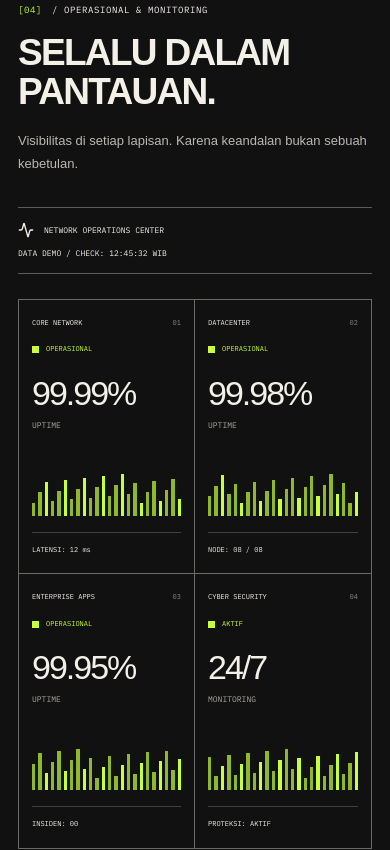
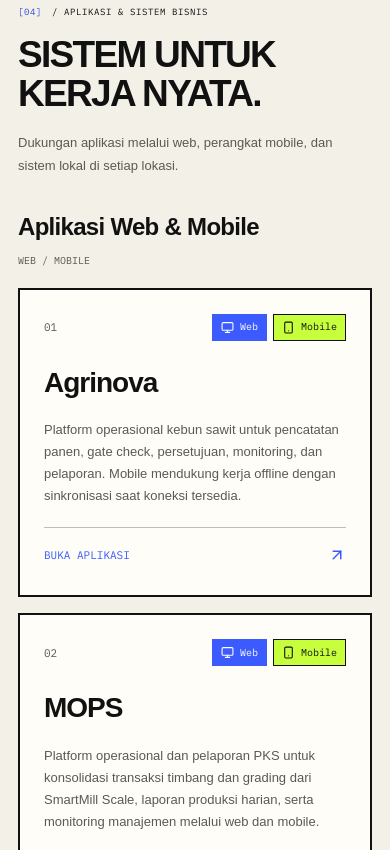
Before and after one commit to sardacarsih/direktorat-it, a SvelteKit app: page / in a window 390 px wide. Shown: the part 5880-6730 px from the top of the page. Built offline with nearby package versions, Linux system fonts and the light colour scheme.

Commit message:
feat: tampilkan aplikasi web mobile dan sistem lokal

```diff
--- a/src/app.css
+++ b/src/app.css
@@ -1037,6 +1037,159 @@ h2 {
 }
 .tech-tag:nth-child(4n + 2) {
 	background: var(--cream);
+}
+.applications-section {
+	border-top: var(--line);
+	background: var(--cream);
+}
+.application-group + .application-group {
+	margin-top: 48px;
+}
+.application-group-heading {
+	display: flex;
+	align-items: center;
+	justify-content: space-between;
+	gap: 16px;
+	margin-bottom: 20px;
+}
+.application-group-heading h3 {
+	font-size: 24px;
+	font-weight: 600;
+	letter-spacing: -0.7px;
+}
+.application-group-heading > span {
+	font-size: 10px;
+	color: #5b5953;
+}
+.applications-grid {
+	display: grid;
+	grid-template-columns: repeat(3, minmax(0, 1fr));
+	gap: 16px;
+}
+.application-card {
+	display: flex;
+	flex-direction: column;
+	align-items: flex-start;
+	min-width: 0;
+	padding: 24px;
+	border: var(--line);
+	background: #fffdf7;
+}
+.application-card-top {
+	display: flex;
+	align-items: center;
+	justify-content: space-between;
+	gap: 12px;
+	width: 100%;
+}
+.application-index {
+	font-size: 11px;
+	color: #5b5953;
+}
+.application-platforms {
+	display: flex;
+	flex-wrap: wrap;
+	gap: 6px;
+}
+.application-badge {
+	display: inline-flex;
+	align-items: center;
+	gap: 6px;
+	padding: 6px 8px;
+	border: 1px solid var(--blue);
+	background: var(--blue);
+	color: #fff;
+	font-size: 10px;
+	line-height: 1.2;
+}
+.application-badge.mobile {
+	border-color: var(--ink);
+	background: var(--lime);
+	color: var(--ink);
+}
+.application-badge.local {
+	border-color: var(--ink);
+	background: var(--ink);
+}
+.application-card h4 {
+	margin: 26px 0 20px;
+	font-size: 28px;
+	font-weight: 600;
+	line-height: 1.15;
+	letter-spacing: -1px;
+	overflow-wrap: anywhere;
+}
+.application-link {
+	display: flex;
+	align-items: center;
+	justify-content: space-between;
+	gap: 16px;
+	width: 100%;
+	min-height: 44px;
+	margin-top: auto;
+	border-top: 1px solid #1114;
+	padding-top: 10px;
+	font-size: 11px;
+	color: var(--blue);
+}
+.application-link:hover {
+	text-decoration: underline;
+	text-underline-offset: 4px;
+}
+.application-access {
+	display: flex;
+	align-items: center;
+	width: 100%;
+	min-height: 44px;
+	margin-top: auto;
+	border-top: 1px solid #1114;
+	padding-top: 10px;
+	font-size: 10px;
+	color: #5b5953;
+}
+.local-applications-grid {
+	grid-template-columns: repeat(5, minmax(0, 1fr));
+}
+.local-application-card {
+	background: #e9e6dd;
+	padding: 20px;
+}
+.local-application-card h4 {
+	font-size: 23px;
+}
+.application-description {
+	margin-bottom: 20px;
+	font-size: 13px;
+	line-height: 1.7;
+	color: #5b5953;
+}
+.application-coverage {
+	display: flex;
+	align-items: center;
+	gap: 7px;
+	margin-top: auto;
+	font-size: 13px;
+	color: #5b5953;
+}
+@media (max-width: 1200px) {
+	.local-applications-grid {
+		grid-template-columns: repeat(3, minmax(0, 1fr));
+	}
+}
+@media (max-width: 960px) {
+	.applications-grid {
+		grid-template-columns: repeat(2, minmax(0, 1fr));
+	}
+}
+@media (max-width: 600px) {
+	.applications-grid {
+		grid-template-columns: minmax(0, 1fr);
+	}
+	.application-group-heading {
+		align-items: flex-start;
+		flex-direction: column;
+		gap: 8px;
+	}
 }
 .initiatives-section {
 	border-top: var(--line);
--- /dev/null
+++ b/src/lib/components/BusinessApplications.svelte
@@ -0,0 +1,81 @@
+<script lang="ts">
+	import { ArrowUpRight, Monitor, Smartphone, MapPin } from '@lucide/svelte';
+	import { businessApplications, localApplications } from '$lib/content';
+	import SectionHeading from './SectionHeading.svelte';
+</script>
+
+<section id="aplikasi" class="applications-section section-space">
+	<div class="section-shell">
+		<SectionHeading
+			number="04"
+			label="APLIKASI & SISTEM BISNIS"
+			title="SISTEM UNTUK KERJA NYATA."
+			text="Dukungan aplikasi melalui web, perangkat mobile, dan sistem lokal di setiap lokasi."
+		/>
+		<div class="application-group" aria-labelledby="digital-apps-title">
+			<div class="application-group-heading">
+				<h3 id="digital-apps-title">Aplikasi Web & Mobile</h3>
+				<span class="mono">WEB / MOBILE</span>
+			</div>
+			<div class="applications-grid">
+				{#each businessApplications as app, index}
+					<article class="application-card">
+						<div class="application-card-top">
+							<span class="application-index mono">{String(index + 1).padStart(2, '0')}</span>
+							<div class="application-platforms">
+								{#each app.platforms as platform}
+									<span class="application-badge mono" class:mobile={platform === 'Mobile'}>
+										{#if platform === 'Web'}<Monitor
+												size={13}
+												aria-hidden="true"
+											/>{:else}<Smartphone size={13} aria-hidden="true" />{/if}
+										{platform}
+									</span>
+								{/each}
+							</div>
+						</div>
+						<h4>{app.name}</h4>
+						{#if app.description}
+							<p class="application-description">{app.description}</p>
+						{/if}
+						{#if app.url}
+							<a
+								class="application-link mono"
+								href={app.url}
+								target="_blank"
+								rel="noopener noreferrer"
+								aria-label={`Buka aplikasi ${app.name} (tab baru)`}
+							>
+								BUKA APLIKASI <ArrowUpRight size={18} aria-hidden="true" />
+							</a>
+						{:else}
+							<p class="application-access mono">AKSES MELALUI MOBILE APP</p>
+						{/if}
+					</article>
+				{/each}
+			</div>
+		</div>
+		<div class="application-group" aria-labelledby="local-apps-title">
+			<div class="application-group-heading">
+				<h3 id="local-apps-title">Aplikasi Lokal per Lokasi</h3>
+				<span class="mono">LOKASI / PKS</span>
+			</div>
+			<div class="applications-grid local-applications-grid">
+				{#each localApplications as app}
+					<article class="application-card local-application-card">
+						<span class="application-badge local mono"
+							><Monitor size={13} aria-hidden="true" />Lokal</span
+						>
+						<h4>{app.name}</h4>
+						{#if app.description}
+							<p class="application-description">{app.description}</p>
+						{/if}
+						<p class="application-coverage">
+							<MapPin size={15} aria-hidden="true" />{app.coverage}
+						</p>
+					</article>
+				{/each}
+			</div>
+		</div>
+	</div>
+</section>
--- a/src/lib/components/CTASection.svelte
+++ b/src/lib/components/CTASection.svelte
@@ -8,7 +8,7 @@
 	<div class="section-shell">
 		<div class="cta-layout">
 			<div>
-				<p class="eyebrow mono">[07] / MARI TERHUBUNG</p>
+				<p class="eyebrow mono">[08] / MARI TERHUBUNG</p>
 				<h2>BUTUH<br />DUKUNGAN IT<span>?</span></h2>
 				<p>
 					Akses layanan, laporkan kendala, atau diskusikan kebutuhan teknologi bersama tim
--- a/src/lib/components/Footer.svelte
+++ b/src/lib/components/Footer.svelte
@@ -13,7 +13,7 @@
 				<p class="footer-manifesto">BUILD. SECURE.<br />OPERATE. INNOVATE.</p>
 			</div>
 			<nav aria-label="Navigasi footer">
-				{#each [['TENTANG', '#tentang'], ['LAYANAN', '#layanan'], ['SISTEM', '#sistem'], ['PORTAL LAYANAN', portalUrl], ['KEAMANAN', '#sistem'], ['KONTAK', '#kontak']] as [label, href]}<a
+				{#each [['TENTANG', '#tentang'], ['LAYANAN', '#layanan'], ['APLIKASI', '#aplikasi'], ['SISTEM', '#sistem'], ['PORTAL LAYANAN', portalUrl], ['KEAMANAN', '#sistem'], ['KONTAK', '#kontak']] as [label, href]}<a
 						class="mono"
 						{href}>{label}<ArrowUpRight size={15} /></a
 					>{/each}
--- a/src/lib/components/Initiatives.svelte
+++ b/src/lib/components/Initiatives.svelte
@@ -7,7 +7,7 @@
 <section class="initiatives-section section-space">
 	<div class="section-shell">
 		<SectionHeading
-			number="06"
+			number="07"
 			label="INISIATIF DIGITAL"
 			title="LANGKAH KE DEPAN."
 			text="Arah pengembangan untuk ekosistem digital yang semakin matang. Ilustrasi inisiatif Direktorat IT."
--- a/src/lib/components/OperationsDashboard.svelte
+++ b/src/lib/components/OperationsDashboard.svelte
@@ -7,7 +7,7 @@
 <section id="sistem" class="operations section-space">
 	<div class="section-shell">
 		<SectionHeading
-			number="04"
+			number="05"
 			label="OPERASIONAL & MONITORING"
 			title="SELALU DALAM PANTAUAN."
 			text="Visibilitas di setiap lapisan. Karena keandalan bukan sebuah kebetulan."
--- a/src/lib/components/TechnologyStack.svelte
+++ b/src/lib/components/TechnologyStack.svelte
@@ -5,7 +5,7 @@
 
 <section class="section-shell section-space tech-section">
 	<SectionHeading
-		number="05"
+		number="06"
 		label="TECHNOLOGY STACK"
 		title="PERANGKAT UNTUK MEMBANGUN."
 		text="Dari open source hingga enterprise. Teknologi dipilih sesuai kebutuhan, bukan sekadar tren."
--- a/src/lib/content.ts
+++ b/src/lib/content.ts
@@ -2,6 +2,7 @@ export const navigation = [
 	['BERANDA', '#beranda'],
 	['TENTANG', '#tentang'],
 	['LAYANAN', '#layanan'],
+	['APLIKASI', '#aplikasi'],
 	['SISTEM', '#sistem'],
 	['TIM', '#tim'],
 	['KONTAK', '#kontak']
@@ -156,6 +157,78 @@ export const initiatives = [
 		color: 'yellow'
 	}
 ];
+export type BusinessApplication = {
+	name: string;
+	platforms: ('Web' | 'Mobile' | 'Lokal')[];
+	url?: string;
+	coverage?: string;
+	description?: string;
+};
+
+export const businessApplications: BusinessApplication[] = [
+	{
+		name: 'Agrinova',
+		platforms: ['Web', 'Mobile'],
+		url: 'https://agrinova.kskgroup.web.id',
+		description:
+			'Platform operasional kebun sawit untuk pencatatan panen, gate check, persetujuan, monitoring, dan pelaporan. Mobile mendukung kerja offline dengan sinkronisasi saat koneksi tersedia.'
+	},
+	{
+		name: 'MOPS',
+		platforms: ['Web', 'Mobile'],
+		url: 'https://mops.kskgroup.web.id',
+		description:
+			'Platform operasional dan pelaporan PKS untuk konsolidasi transaksi timbang dan grading dari SmartMill Scale, laporan produksi harian, serta monitoring manajemen melalui web dan mobile.'
+	},
+	{
+		name: 'eOfficePro',
+		platforms: ['Web', 'Mobile'],
+		url: 'https://eofficepro.kskgroup.web.id',
+		description:
+			'Sistem surat menyurat internal digital untuk pembuatan surat berbasis template, persetujuan berjenjang, disposisi, pelacakan status, dan pencarian arsip melalui web dan aplikasi Android.'
+	},
+	{
+		name: 'Inventory',
+		platforms: ['Web', 'Mobile'],
+		url: 'https://inventori.kskgroup.web.id',
+		description:
+			'Sistem inventori terpusat untuk pengelolaan master barang, pemantauan saldo stok antar lokasi, permintaan dan penerimaan barang divisi, serta sinkronisasi data dengan sistem lokal.'
+	},
+	{ name: 'HRIS', platforms: ['Web', 'Mobile'], url: 'https://hris.kskgroup.web.id' },
+	{ name: 'OPAL', platforms: ['Web', 'Mobile'], url: 'https://opal.kskgroup.web.id' }
+];
+
+export const localApplications: BusinessApplication[] = [
+	{
+		name: 'Accounting',
+		platforms: ['Lokal'],
+		coverage: 'Setiap lokasi',
+		description:
+			'Aplikasi desktop akuntansi untuk pencatatan jurnal, General Ledger, pengelolaan akun, aset tetap dan penyusutan, serta laporan dan ekspor data.'
+	},
+	{
+		name: 'Finance',
+		platforms: ['Lokal'],
+		coverage: 'Setiap lokasi',
+		description:
+			'Aplikasi desktop payroll agronomi untuk pengelolaan BKM, penggajian harian dan bulanan, premi, tunjangan, potongan termasuk BPJS, serta laporan penggajian.'
+	},
+	{
+		name: 'Kasir',
+		platforms: ['Lokal'],
+		coverage: 'Setiap lokasi',
+		description: 'Aplikasi desktop kasir untuk operasional lokal di setiap lokasi.'
+	},
+	{ name: 'HRIS Lokal', platforms: ['Lokal'], coverage: 'Setiap lokasi' },
+	{
+		name: 'SmartMill Scale',
+		platforms: ['Lokal'],
+		coverage: 'Setiap PKS',
+		description:
+			'Aplikasi desktop untuk timbang masuk dan keluar, pembacaan perangkat timbangan, grading, cetak tiket, serta laporan dan ekspor PDF/Excel.'
+	}
+];
+
 export const technologies = [
 	'GO',
 	'POSTGRESQL',
--- a/src/routes/+page.svelte
+++ b/src/routes/+page.svelte
@@ -6,6 +6,7 @@
 	import About from '$lib/components/About.svelte';
 	import ServicesGrid from '$lib/components/ServicesGrid.svelte';
 	import DigitalEcosystem from '$lib/components/DigitalEcosystem.svelte';
+	import BusinessApplications from '$lib/components/BusinessApplications.svelte';
 	import OperationsDashboard from '$lib/components/OperationsDashboard.svelte';
 	import TechnologyStack from '$lib/components/TechnologyStack.svelte';
 	import Initiatives from '$lib/components/Initiatives.svelte';
@@ -54,7 +55,7 @@
 >
 <Navbar />
 <main id="main">
-	<Hero /><Ticker /><About /><ServicesGrid /><DigitalEcosystem /><OperationsDashboard
-	/><TechnologyStack /><Initiatives /><CTASection />
+	<Hero /><Ticker /><About /><ServicesGrid /><DigitalEcosystem /><BusinessApplications
+	/><OperationsDashboard /><TechnologyStack /><Initiatives /><CTASection />
 </main>
 <Footer />
```
